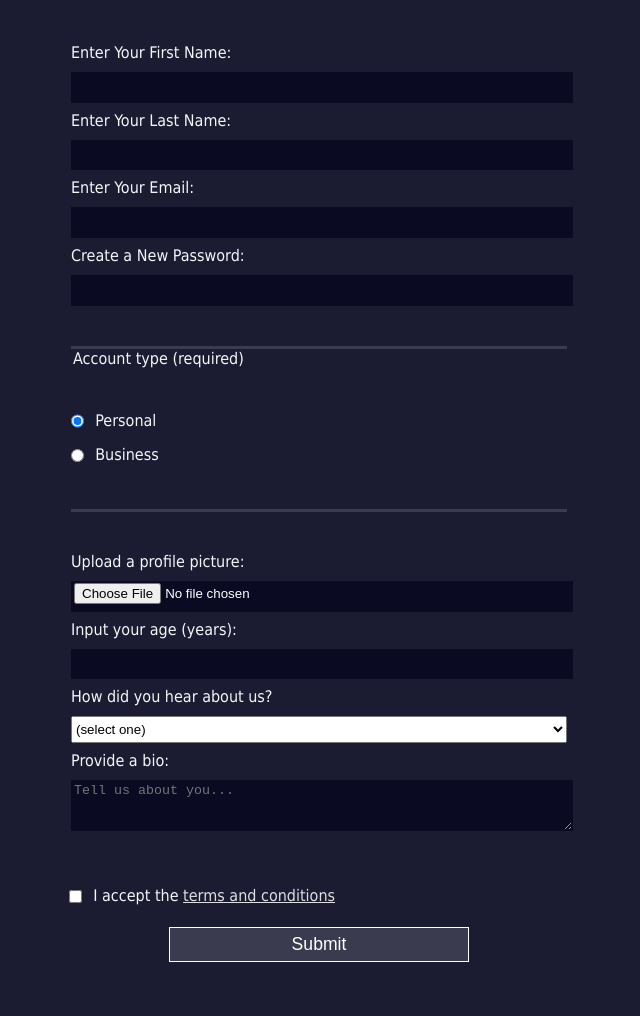
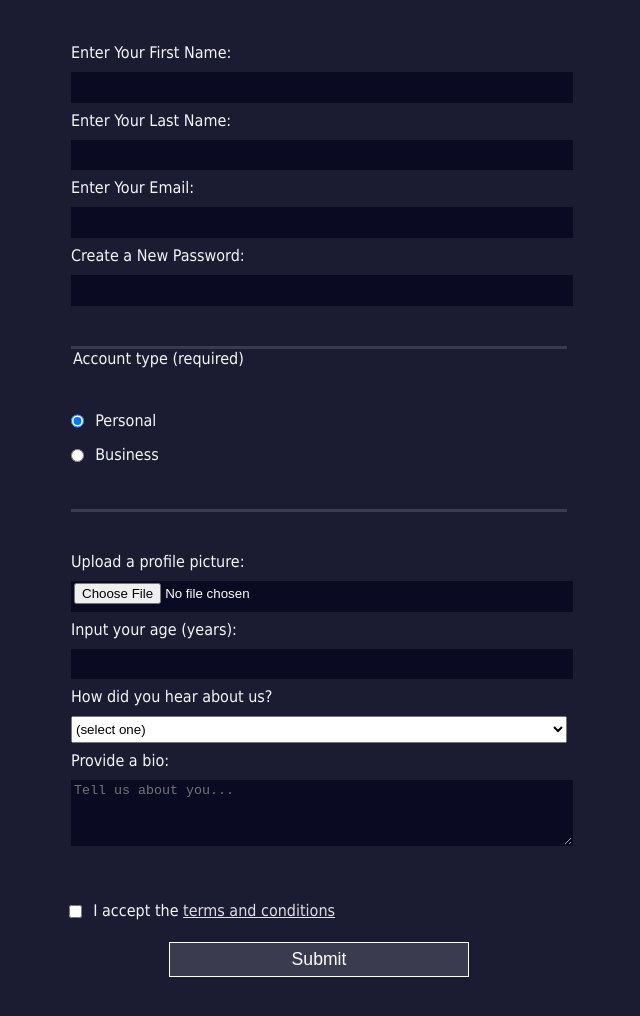
Before and after one commit to JalinaH/Registration-Form, a plain HTML site: page index.html in a window 1280 px wide. Shown: the part 134-1150 px from the top of the page, without its empty margins (321-961 px from the left). Drawn offline with Linux system fonts and the light colour scheme.

Commit message:
second change

```diff
--- a/index.html
+++ b/index.html
@@ -78,7 +78,7 @@
           <textarea
             id="bio"
             name="bio"
-            rows="3"
+            rows="4"
             cols="30"
             placeholder="Tell us about you..."
           ></textarea>
```
